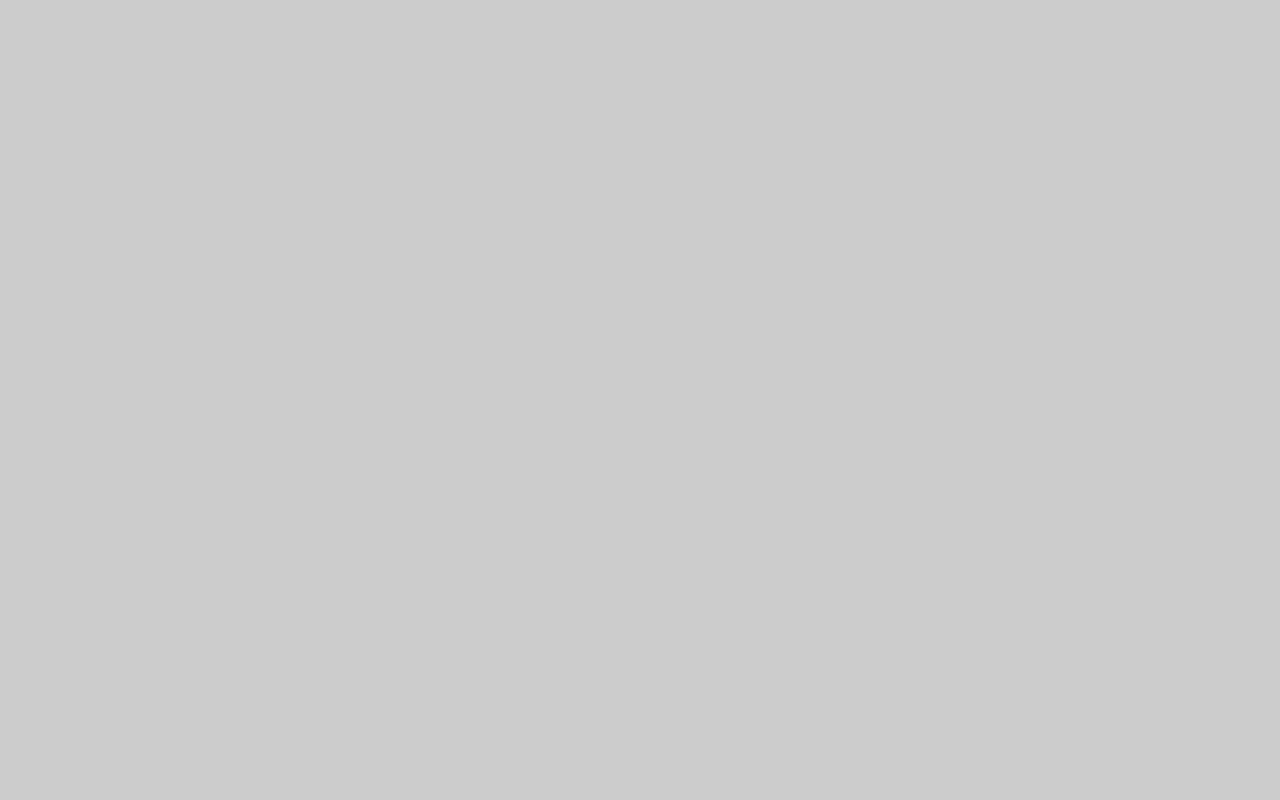
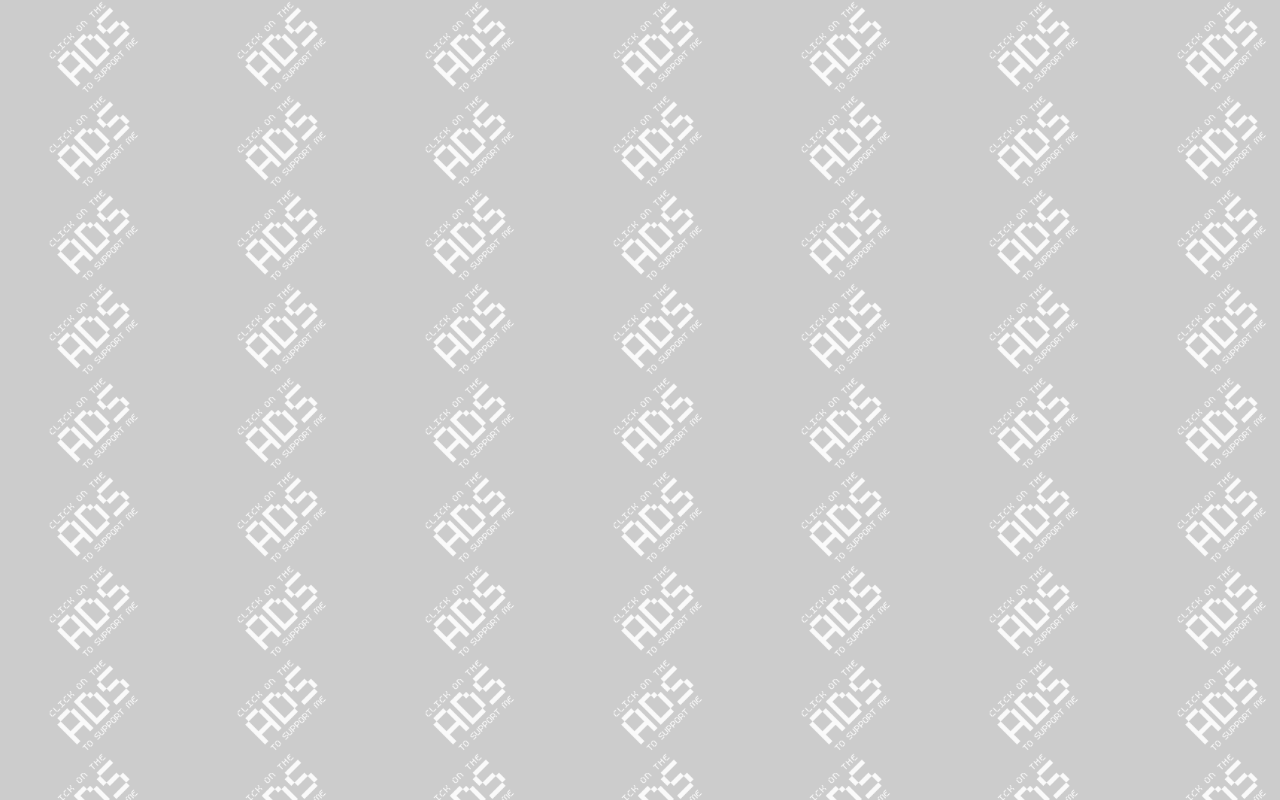
Before and after one commit to mooreInteractive/loot-hoarder, a website: page lb.html in a window 1280 px wide. Drawn offline with Linux system fonts and the light colour scheme.

Commit message:
adding ads bg

```diff
--- a/lb.html
+++ b/lb.html
@@ -5,7 +5,7 @@
     <meta charset="UTF-8">
     <meta name="viewport" content="width=device-width, initial-scale=1, user-scalable=no">
     <style>
-        body{background: #CCCCCC; padding: 0; margin: 0; text-align: center; overflow: hidden;}
+        body{background: #CCCCCC url('assets/adbg.png'); background-size: contain; padding: 0; margin: 0; text-align: center; overflow: hidden;}
     </style>
     <script async src="//pagead2.googlesyndication.com/pagead/js/adsbygoogle.js"></script>
 
```
Also changed, not shown: assets/adbg.png (added).
